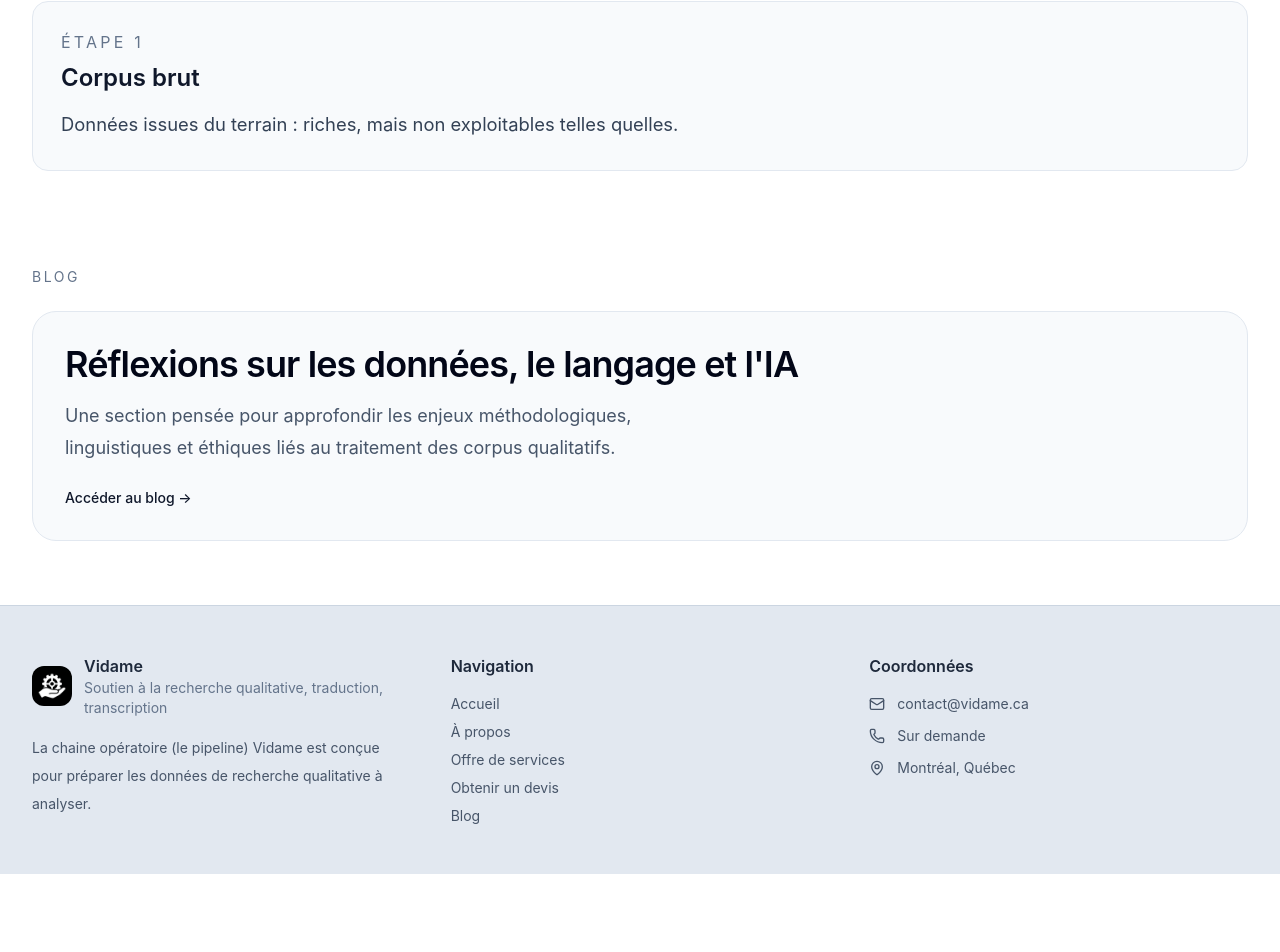
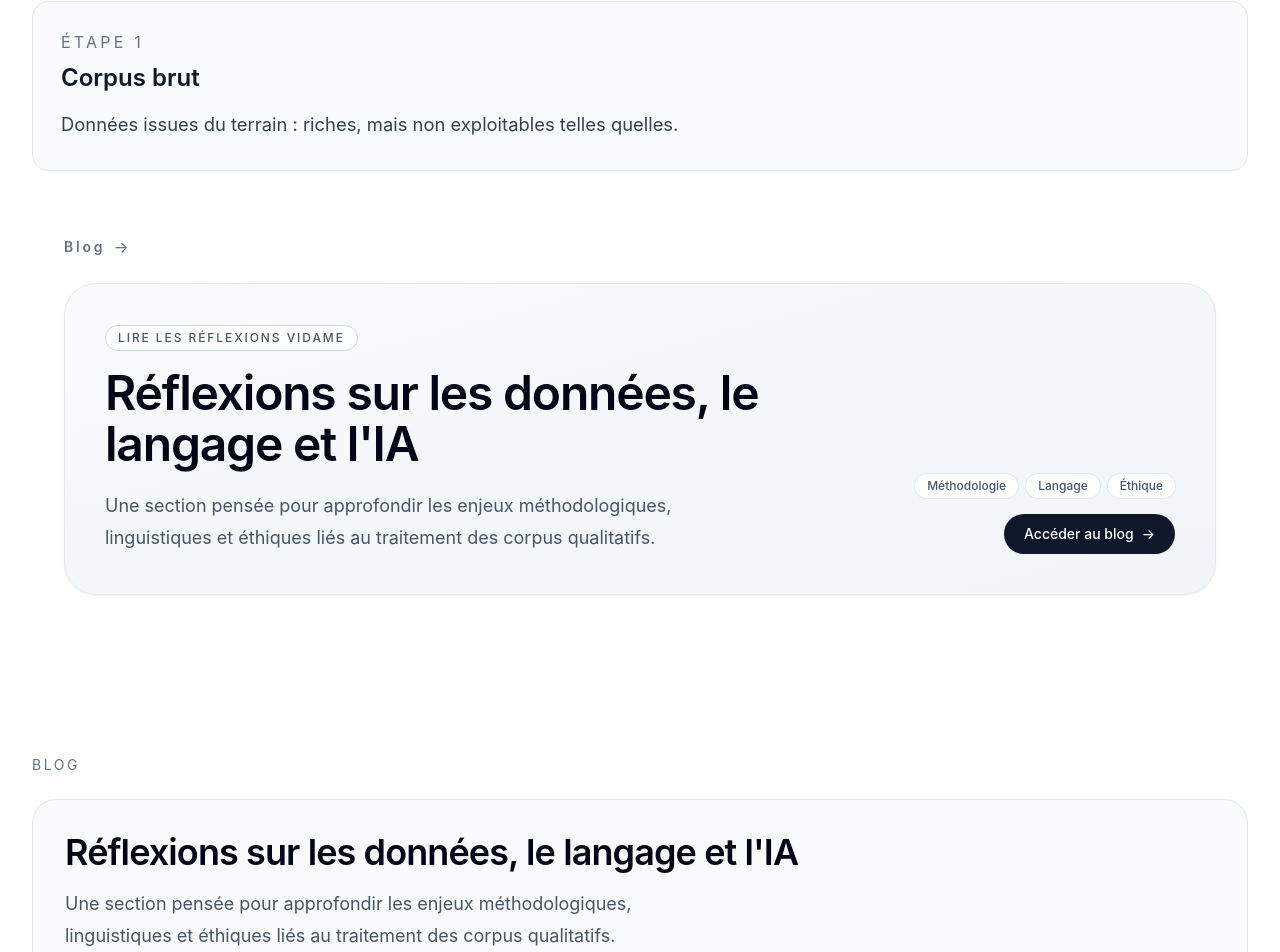
Before and after one commit to momopro21/vidame-recherche, a React (Vite) app: page / in a window 1280 px wide. Shown: the part 2828-3780 px from the top of the page. Before the commit the page ends 3702 px from the top, so only its background shows below. Built offline with nearby package versions, Linux system fonts and the light colour scheme; the HTML template or start-up script is replaced by a standard one.

Commit message:
Update App.tsx

```diff
--- a/src/App.tsx
+++ b/src/App.tsx
@@ -551,6 +551,72 @@ function Accueil({ setPage }: { setPage: (page: string) => void }) {
     {steps[activeStep].detail}
   </p>
 </div>
+
+{/* ===== VIDAME_REPERE_SECTION_ARTICLES_ACCUEIL ===== */}
+<section className="mx-auto max-w-7xl px-4 py-12 md:px-8 md:py-16">
+
+  {/* Titre Blog cliquable */}
+  <div className="mb-6 text-sm uppercase tracking-[0.18em] text-slate-500">
+    <button
+      type="button"
+      onClick={() => setPage("blog")}
+      className="group inline-flex items-center gap-2 transition-colors duration-200 hover:text-slate-900"
+    >
+      <span className="font-semibold tracking-[0.2em]">Blog</span>
+      <span className="text-base transition-transform duration-200 group-hover:translate-x-1">
+        →
+      </span>
+    </button>
+  </div>
+
+  {/* Carte Blog */}
+  <button
+    type="button"
+    onClick={() => setPage("blog")}
+    className="group block w-full overflow-hidden rounded-[2rem] border border-slate-200 bg-gradient-to-br from-slate-50 to-slate-100 p-8 text-left shadow-sm transition-all duration-300 hover:-translate-y-0.5 hover:border-slate-300 hover:shadow-md md:p-10"
+  >
+    <div className="grid gap-8 md:grid-cols-[1.4fr_0.6fr] md:items-end">
+
+      <div>
+        <div className="mb-4 inline-flex rounded-full border border-slate-300 bg-white px-3 py-1 text-xs font-medium uppercase tracking-[0.16em] text-slate-600">
+          Lire les réflexions Vidame
+        </div>
+
+        <h2 className="max-w-3xl text-3xl font-semibold tracking-tight text-slate-950 md:text-5xl md:leading-[1.08]">
+          Réflexions sur les données, le langage et l&apos;IA
+        </h2>
+
+        <p className="mt-5 max-w-2xl text-lg leading-8 text-slate-600">
+          Une section pensée pour approfondir les enjeux méthodologiques,
+          linguistiques et éthiques liés au traitement des corpus qualitatifs.
+        </p>
+      </div>
+
+      <div className="flex flex-col items-start gap-4 md:items-end">
+        <div className="flex flex-wrap gap-2">
+          <span className="rounded-full bg-white px-3 py-1 text-xs font-medium text-slate-600 ring-1 ring-slate-200">
+            Méthodologie
+          </span>
+          <span className="rounded-full bg-white px-3 py-1 text-xs font-medium text-slate-600 ring-1 ring-slate-200">
+            Langage
+          </span>
+          <span className="rounded-full bg-white px-3 py-1 text-xs font-medium text-slate-600 ring-1 ring-slate-200">
+            Éthique
+          </span>
+        </div>
+
+        <div className="inline-flex items-center rounded-full bg-slate-900 px-5 py-2.5 text-sm font-medium text-white transition-colors duration-300 group-hover:bg-slate-700">
+          Accéder au blog
+          <span className="ml-2 transition-transform duration-300 group-hover:translate-x-1">
+            →
+          </span>
+        </div>
+      </div>
+
+    </div>
+  </button>
+</section>
+
 </div>
 </section>
 
```
Lines whose indentation alone changed are shown as unchanged.
